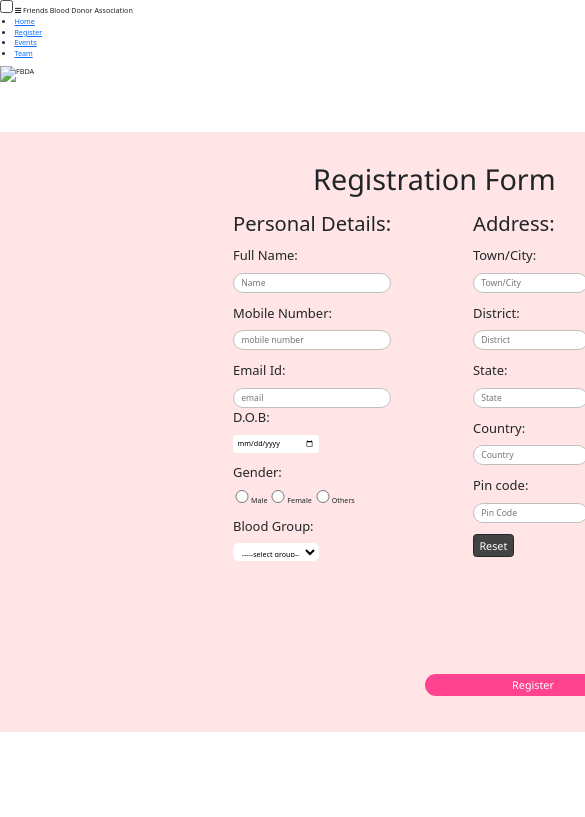
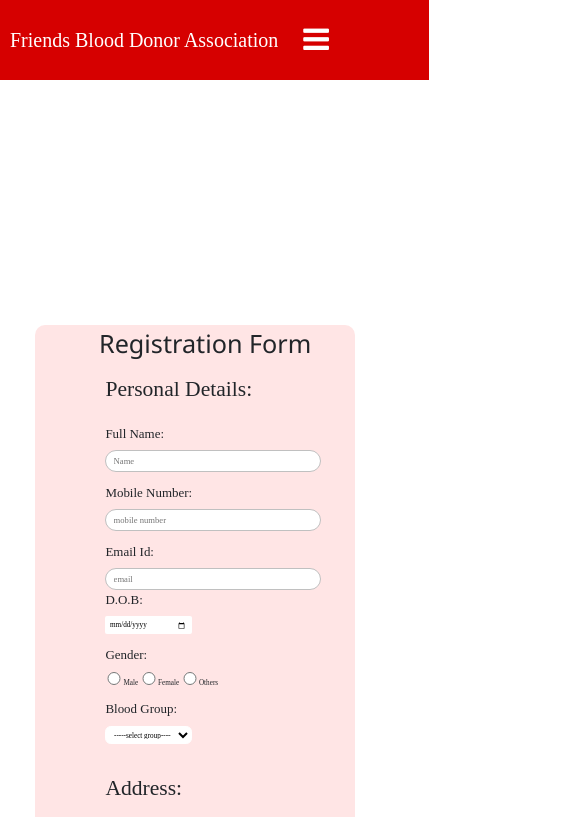
Before and after one commit to Hemanth5603/Web-Dev-Project, a plain HTML site: page Register.html in a window 390 px wide. Shown: the top 817 px of the page, 585 px wide, since content can reach past the window. Drawn offline with nearby package versions, Linux system fonts and the light colour scheme; a script that the page names is missing.

Commit message:
Update bloodDonateReg.css

```diff
--- a/bloodDonateReg.css
+++ b/bloodDonateReg.css
@@ -1,45 +1,98 @@
 *{
+    padding: 0;
     margin: 0;
-    padding: 0;
-}
+    text-decoration: none;
+    list-style: none;
+    box-sizing: border-box;
+  }
 
 html{
     font-size: 62.5%
 }
+body{
+    font-family: montserrat;
+  }
+  nav{
+    background: #d60000;
+    height: 80px;
+    width: 100%;
+  }
+  label.logo{
+    color: white;
+    font-size: 35px;
+    line-height: 80px;
+    padding: 0 100px;
+  }
+  nav ul{
+    float: right;
+    margin-right: 20px;
+  }
+  nav ul li{
+    display: inline-block;
+    line-height: 80px;
+    margin: 0 5px;
+  }
+  nav ul li a{
+    color: white;
+    font-size: 17px;
+    padding: 7px 13px;
+    border-radius: 3px;
+    text-transform: uppercase;
+    text-decoration: none;
+  }
+  a.active,a:hover{
+    background: #ff6363;
+    color: white;
+    transition: .2s;
+  }
+  .checkbtn{
+    font-size: 30px;
+    color: white;
+    float: right;
+    line-height: 80px;
+    margin-right: 40px;
+    cursor:pointer;
+    display: none;
+  }
+  #check{
+    display: none;
+  }
+
+.container_header{
+    position: relative;
+    position: absolute;
+    top: 35%;
+    color: #ededed;
+    justify-content:baseline;
+    font-size: 1.8rem;
+    font-style:bold;
+    right: 70%;
+}
 
 
-@media(max-width:998px){
-
-    html{
-        font-size: 55%;
-    }
-}
-@media(max-width:768px){
-    html{
-        font-size: 45%;
-    }
-}
-
 .center{
-    margin-top: 10px;
+    margin-top: 15px;
     position: absolute;
-    top: 50%;
+    top: 62%;
     left: 70%;
     transform: translate(-50%,-50%);
     background-color: rgb(255, 229, 229);
-    width: 800px;
-    height: 600px;
+    width: 700px;
+    height: 650px;
     border-radius: 10px;
+    z-index: -1;
 }
 
+
 .bg{
-    height: 100%;
-    width: 100%;
-    background-image: url(Register/registerBg3.png);
-    background-position: center;
-    background-size: var(--bg-size);
-    background-size: cover;
     position: absolute;
+    width: 500px;
+    height:100%;
+    left: 0%;
+    background-color:#ff1414b7;
+    /*#ff1414b7*/
+    border-radius: 0px 0px 0px 0px;
+    box-shadow: black;
 }
 
 
@@ -56,7 +109,7 @@ p{
     border-radius: 2rem;
     padding: 1rem;
     font-size: 1.2rem;
-        outline-color: rgb(252, 75, 131);
+    outline-color: rgb(252, 75, 131);
 
 }
 
@@ -76,6 +129,7 @@ p{
     border:0.2px solid #c0c0c0;
     border-radius: 2rem;
     padding: 1rem;
+
     font-size: 1.2rem;
     outline-color: rgb(252, 75, 131);
 
@@ -85,37 +139,40 @@ p{
 .personal{
     position: absolute;
     font-style: bold;
-    font-size: 2.8rem;
-    margin-top: 6rem;
-    left: 45%;
+    font-size: 2.5rem;
+    margin-top: 2.20rem;
+    left: 7%;
 }
 
 .address{
     position: absolute;
-    font-size: 2.8rem;
-    margin-top: 6rem;
-    left:75%;
+    font-size: 2.5rem;
+    margin-top: 2.20rem;
+    left:55%;
 }
+
+
+
 .form1{
     margin-top: 10rem;
     position: absolute;
-    top: 7%;
+    top: 3%;
     margin-right: 2rem;
-    left: 45%;
+    left: 7%;
 }
 .form2{
     position: absolute;
     margin-top: 10rem;
-    top: 7%;
-    left: 75%;
+    top: 3%;
+    left: 55%;
 
 }
 .register{
     position: absolute;
-    font-size: 4rem;
-    margin-top: 3.5rem;
+    font-size: 3.5rem;
+    margin-top: 0.1rem;
     font-family:'Segoe UI', Tahoma, Geneva, Verdana, sans-serif;
-    left: 55%;
+    left: 25%;
 }
 
 
@@ -131,9 +188,8 @@ p{
     position: absolute;
     top: 12%;
     color: #ffffff;
-    font-size: 3rem;
+    font-size: 5rem;
     margin-top: 4rem;
-    font-size: 5rem;
     font-style:bold;
     left: 5%;
 }
@@ -143,35 +199,160 @@ p{
 
 #reset{
     border-radius: .5rem;
+
     background-color: rgb(67, 67, 67);
     font-size: 1.5rem;
+    margin-top: 1.5rem;
+    margin-left: 0.4rem;
     font-family:'Segoe UI', Tahoma, Geneva, Verdana, sans-serif;
-    margin-bottom: 2rem;
 }
 
 #reg_btn{
     position:absolute;
-    top: 85%;
-    right: 4%;
+    margin-top: 55rem;
+    margin-left: 4.5rem;
     background-color: rgb(255, 67, 142);
-    border-radius: 5rem;
-    font-size: 1.5rem;
+    border-radius: 1rem;
+    font-size: 2rem;
     border: 0rem;
-
     font-family: 'Segoe UI', Tahoma, Geneva, Verdana, sans-serif;
     text-align: center;
-    margin-top: 4.5rem;
-    position: absolute;
-    width:30rem ;
+    height: 3.5rem;
+    width:55rem ;
+    margin-bottom: 10rem;
 }
 
-.container_header{
-    position: relative;
-    position: absolute;
-    top: 35%;
-    color: #ededed;
-    justify-content:baseline;
-    font-size: 1.8rem;
-    font-style:bold;
-    right: 70%;
+@media(max-width:480px){
+
+    html{
+        font-size: 35%;
+    }
+    *{
+        margin: 0%;
+        padding: 0%;
+        margin-right: -10%;
+    }
+    .header_text{
+        display: none;
+    }
+    .lorem{
+        display: none;
+    }
+    .bg{
+        display: none;
+    }
+    .center{
+        width: 80%;
+        height: 900px;
+        min-width: 320px;
+        left: 50%;
+        right: 50%;
+        transform: translate(-50%, -50%);
+        top: 90%;
+
+    }
+    .register{
+        left: 20%;
+    }
+    .address{
+        top: 48%;
+        left:22%;
+        font-size: 3rem;
+    }
+    .form1{
+        left: 22%;
+    }
+    .form2{
+        top: 47%;
+        left: 22%;
+    }
+    .personal{
+        left: 22%;
+        font-size: 3rem;
+    }
+    .inp{
+        width: 30rem;
+        height: 3rem;
+    }
+    #reg_btn{
+        position: relative;
+        top: 47%;
+        width: 35rem;
+    }
+    #address_input{
+        width:25rem;
+        height: 3rem;
+    }
+    .checkbtn{
+        margin-right: 2px;
+    }
+
 }
+@media(max-width:998px){
+    html{
+        font-size: 55%;
+    }
+    label.logo{
+        font-size: 30px;
+        padding-left: 50px;
+      }
+      nav ul li a{
+        font-size: 16px;
+      }
+      .bg{
+        display: none;
+    }
+
+}
+@media(max-width:768px){
+    html{
+        font-size: 45%;
+    }
+    .header_text{
+        display: none;
+    }
+    .lorem{
+        display: none;
+    }
+    .checkbtn{
+        display: block;
+        margin-right: 100px;
+      }
+      ul{
+        position: fixed;
+        width: 100%;
+        height: 100vh;
+        background: #600000;
+        top: 80px;
+        left: -100%;
+        text-align: center;
+        transition:all .6s;
+        z-index: 1;
+      }
+      nav ul li{
+        display: block;
+        margin: 50px 0;
+        line-height: 30px;
+      }
+      nav ul li a{
+        font-size: 20px;
+      }
+      a:hover,a.active{
+        background: none;
+        color: #0073b1;
+      }
+      #check:checked ~ ul{
+        left: 0;
+
+      }
+      label.logo{
+        color: rgb(255, 255, 255);
+        font-size: 20px;
+        line-height: 80px;
+        margin-left: 10px;
+        padding: 0 0 0 0;
+        margin-right: 0px;
+      }
+
+
+}
```
